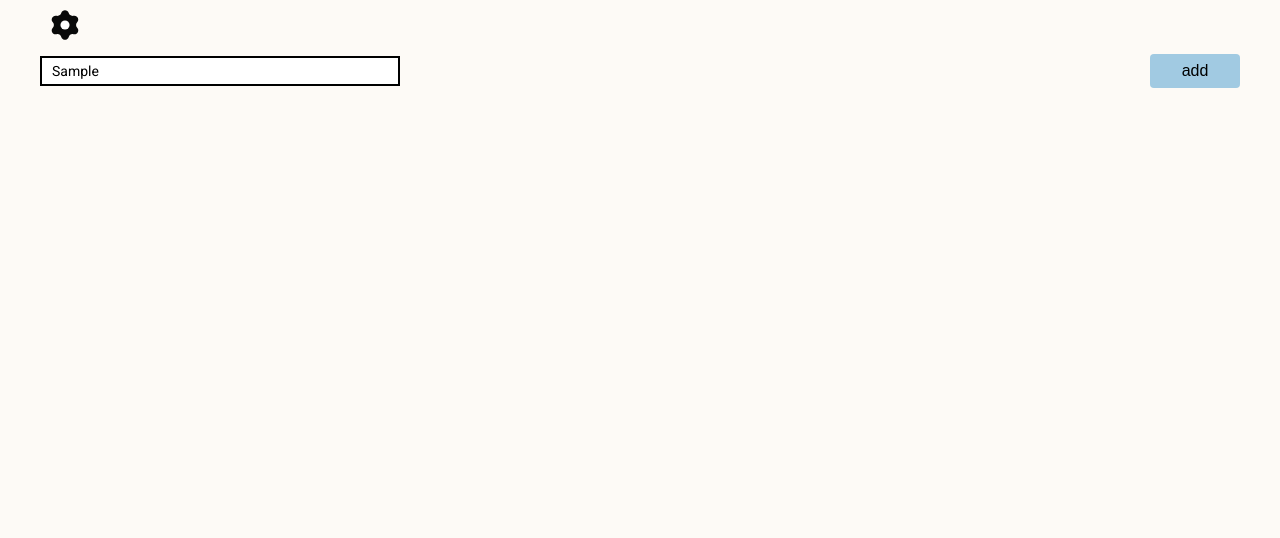
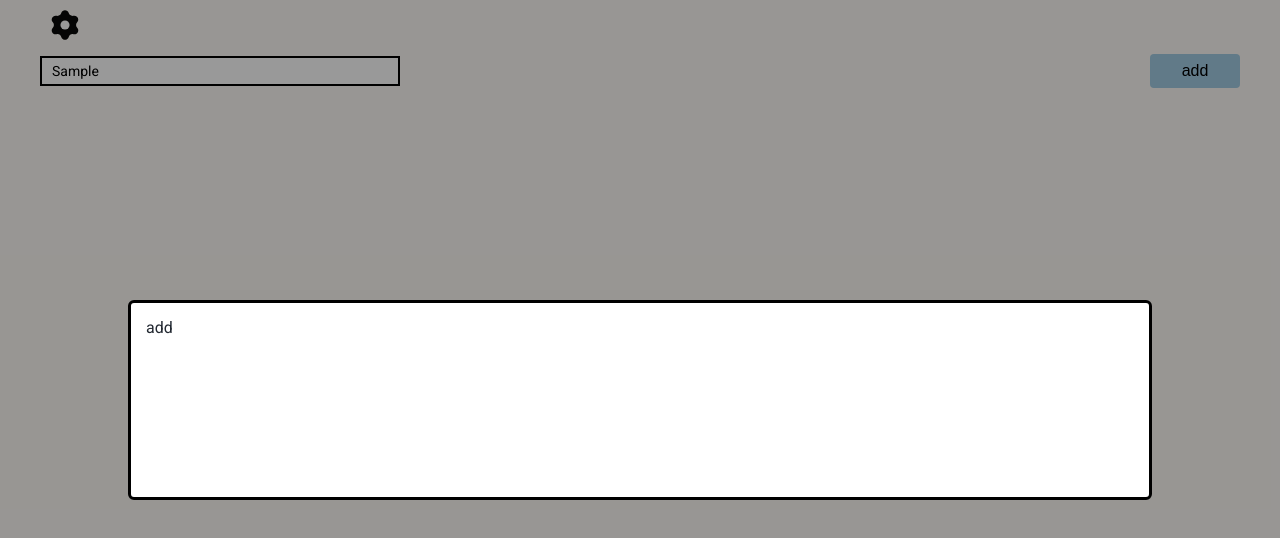
Before and after one commit to colorlessenergy/bookmarks, a Next.js app: page / in a window 1280 px wide. Both pictures are taken after typing "Sample" into the empty fields and a click on the button "add". Shown: the top 538 px of the page. Built offline with nearby package versions, Linux system fonts and the light colour scheme.

Commit message:
create a modal to add a bookmark

```diff
--- a/pages/index.js
+++ b/pages/index.js
@@ -54,6 +54,11 @@ export default function Home () {
         });
     }
 
+    const [ isAddBookmarkModalOpen, setIsAddBookmarkModalOpen ] = useState(false);
+    const toggleAddBookmarkModal = () => {
+        setIsAddBookmarkModalOpen(previousIsAddBookmarkModalOpen => !previousIsAddBookmarkModalOpen);
+    }
+
     return (
         <div className="container">
             <Head>
@@ -68,7 +73,9 @@ export default function Home () {
                     type="text"
                     className="input"
                     placeholder="filter..." />
-                <button className="button button-light-blue button-min-width ml-1">add</button>
+                <button
+                    className="button button-light-blue button-min-width ml-1"
+                    onClick={ toggleAddBookmarkModal }>add</button>
             </div>
 
             { bookmarks ? Object.keys(bookmarks).map((bookmarkKey, index) => {
@@ -113,6 +120,10 @@ export default function Home () {
                     setBookmarks={ setBookmarks }
                     toggleModal={ toggleModal } />
             </Modal>
+
+            <Modal isOpen={ isAddBookmarkModalOpen }>
+                <div>add</div>
+            </Modal>
         </div>
     );
 }
```
